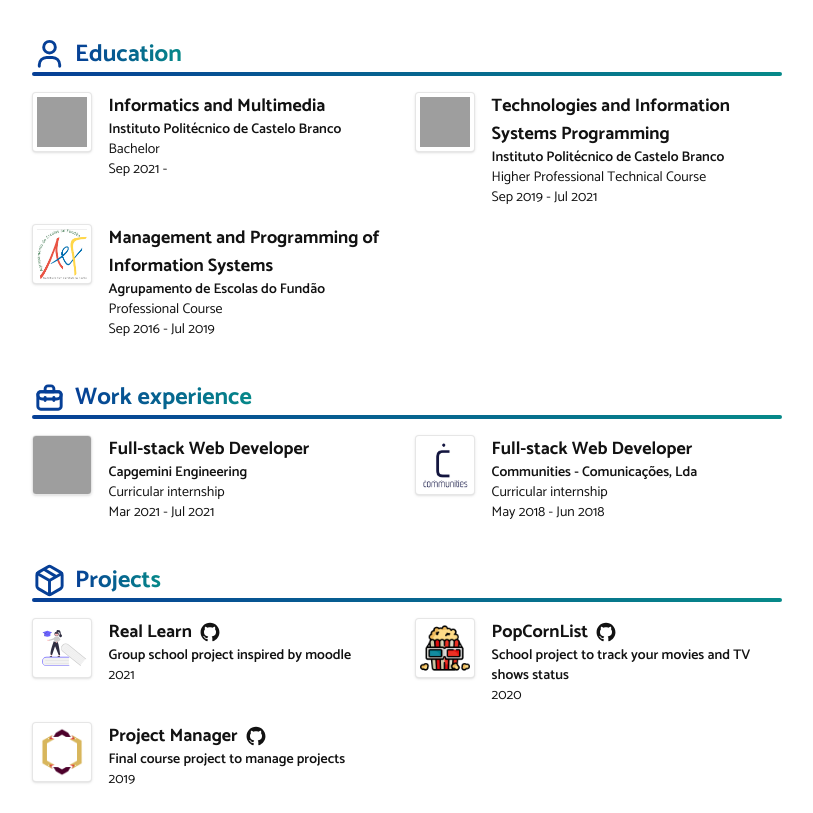
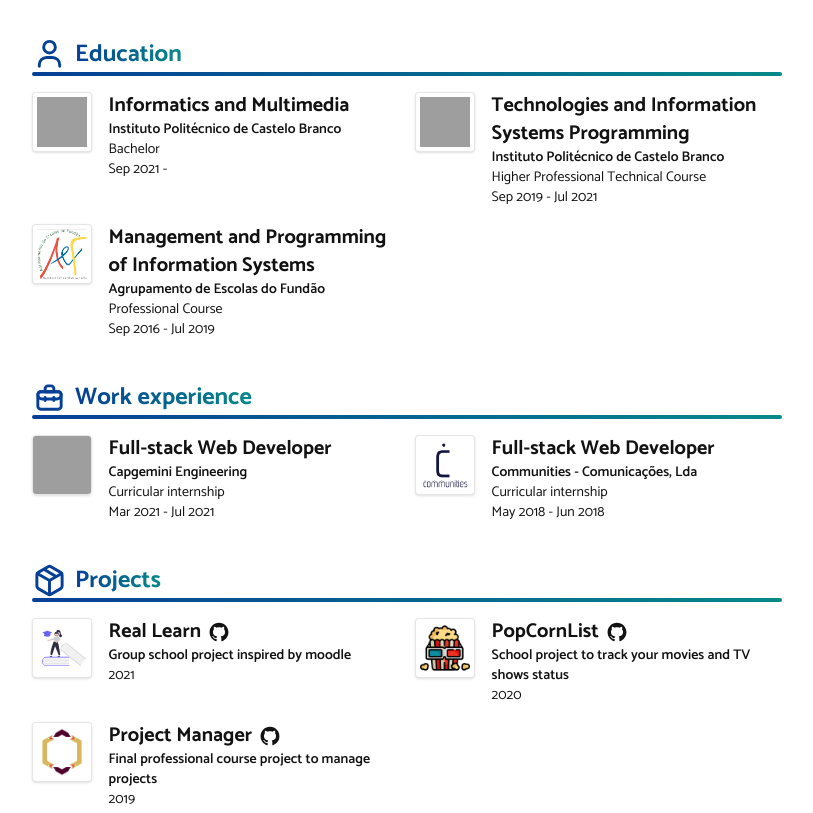
Before and after one commit to miguelmagueijo/website, an Astro site: page / in a window 1280 px wide. Shown: the part 728-1541 px from the top of the page, without its empty margins (233-1046 px from the left). Built offline with nearby package versions, Linux system fonts and the light colour scheme; Astro itself is replaced by a stand-in of ours; grey boxes are pictures that could not be loaded.

Commit message:
Changes to font size

```diff
--- a/src/pages/index.astro
+++ b/src/pages/index.astro
@@ -46,7 +46,7 @@ import { Icons } from "../svgs/";
 				<li class="grid grid-cols-5 gap-4">
 					<img class="logo-image support-dark" src="https://www.ipcb.pt/sites/default/files/ipcb_estcb.svg" alt="IPCB Escola Superior de Tecnologias Logo" title="IPCB Escola Superior de Tecnologias">
 					<div class="text-sm col-span-4">
-						<p class="font-bold text-base md:text-lg">Informatics and Multimedia</p>
+						<p class="font-bold text-lg md:text-xl">Informatics and Multimedia</p>
 						<p class="font-semibold">Instituto Politécnico de Castelo Branco</p>
 						<p>Bachelor</p>
 						<p>Sep 2021 - </p>
@@ -56,7 +56,7 @@ import { Icons } from "../svgs/";
 				<li class="grid grid-cols-5 gap-4">
 					<img class="logo-image support-dark" src="https://www.ipcb.pt/sites/default/files/ipcb_estcb.svg" alt="IPCB Escola Superior de Tecnologias Logo" title="IPCB Escola Superior de Tecnologias">
 					<div class="text-sm col-span-4">
-						<p class="font-bold text-base md:text-lg">Technologies and Information Systems Programming</p>
+						<p class="font-bold text-lg md:text-xl">Technologies and Information Systems Programming</p>
 						<p class="font-semibold">Instituto Politécnico de Castelo Branco</p>
 						<p>Higher Professional Technical Course</p>
 						<p>Sep 2019 - Jul 2021</p>
@@ -66,7 +66,7 @@ import { Icons } from "../svgs/";
 				<li class="grid grid-cols-5 gap-4">
 					<img class="logo-image support-dark" src="/3rdParty/AEF.png" alt="Agrupamento de Escolas do Fundão Logo" title="Agrupamento de Escolas do Fundão">
 					<div class="text-sm col-span-4">
-						<p class="font-bold text-base md:text-lg">Management and Programming of Information Systems</p>
+						<p class="font-bold text-lg md:text-xl">Management and Programming of Information Systems</p>
 						<p class="font-semibold">Agrupamento de Escolas do Fundão</p>
 						<p>Professional Course</p>
 						<p>Sep 2016 - Jul 2019</p>
@@ -84,7 +84,7 @@ import { Icons } from "../svgs/";
 				<li class="grid grid-cols-5 gap-4">
 					<img class="logo-image" src="https://www.engineetech365.com/wp-content/uploads/2020/03/capgemini-logo-1024x1024.jpg" alt="Capgemini Engineering Logo" title="Capgemini Engineering">
 					<div class="text-sm col-span-4">
-						<p class="font-bold text-base md:text-lg">Full-stack Web Developer</p>
+						<p class="font-bold text-lg md:text-xl">Full-stack Web Developer</p>
 						<p class="font-semibold">Capgemini Engineering</p>
 						<p>Curricular internship</p>
 						<p>Mar 2021 - Jul 2021</p>
@@ -94,7 +94,7 @@ import { Icons } from "../svgs/";
 				<li class="grid grid-cols-5 gap-4">
 					<img class="logo-image support-dark" src="/3rdParty/CommunitiesComunicacoes.png" alt="Communities - Comunicações, Lda Logo" title="Communities - Comunicações, Lda">
 					<div class="text-sm col-span-4">
-						<p class="font-bold text-base md:text-lg">Full-stack Web Developer</p>
+						<p class="font-bold text-lg md:text-xl">Full-stack Web Developer</p>
 						<p class="font-semibold">Communities - Comunicações, Lda</p>
 						<p>Curricular internship</p>
 						<p>May 2018 - Jun 2018</p>
@@ -113,7 +113,7 @@ import { Icons } from "../svgs/";
 					<img class="logo-image support-dark" src="/Projects/reallearn.svg" alt="Real Learn Logo" title="Real Learn">
 					<div class="text-sm col-span-4">
 						<div class="flex space-x-2 items-center">
-							<span class="font-bold text-base md:text-lg">Real Learn</span>
+							<span class="font-bold text-lg md:text-xl">Real Learn</span>
 							<a href="https://github.com/miguelmagueijo/Real-Learn" target="_blank" rel="noopener noreferrer">
 								<Icons.Github width="20px" class="fill-black dark:fill-white" />
 							</a>
@@ -127,7 +127,7 @@ import { Icons } from "../svgs/";
 					<img class="logo-image support-dark" src="/Projects/popcornlist.png" alt="PopCornList Logo" title="PopCornList">
 					<div class="text-sm col-span-4">
 						<div class="flex space-x-2 items-center">
-							<span class="font-bold text-base md:text-lg">PopCornList</span>
+							<span class="font-bold text-lg md:text-xl">PopCornList</span>
 							<a href="https://github.com/miguelmagueijo/DW-PopCornList" target="_blank" rel="noopener noreferrer">
 								<Icons.Github width="20px" class="fill-black dark:fill-white" />
 							</a>
@@ -141,12 +141,12 @@ import { Icons } from "../svgs/";
 					<img class="logo-image support-dark" src="/Projects/projectmanager.png" alt="Project Manager Logo" title="Project Manager">
 					<div class="text-sm col-span-4">
 						<div class="flex space-x-2 items-center">
-							<span class="font-bold text-base md:text-lg">Project Manager</span>
+							<span class="font-bold text-lg md:text-xl">Project Manager</span>
 							<a href="https://github.com/miguelmagueijo/ProjectManager" target="_blank" rel="noopener noreferrer">
 								<Icons.Github width="20px" class="fill-black dark:fill-white" />
 							</a>
 						</div>
-						<p class="font-semibold">Final course project to manage projects</p>
+						<p class="font-semibold">Final professional course project to manage projects</p>
 						<p>2019</p>
 					</div>
 				</li>
@@ -182,15 +182,15 @@ import { Icons } from "../svgs/";
 					<span class="inline-block text-xl font-bold text-gradient dark:text-dark-gradient md:text-2xl">Others</span>
 					<Icons.ArrowDown class="otherArrow stroke-secondary dark:stroke-darkSecondary w-[25px] h-[25px] md:w-[35px] md:h-[35px]" strokeWidth={ 3 } />
 				</summary>
-				<div class="p-2 rounded-b md:text-lg">
-					<h3 class="font-bold">Areas of interest</h3>
+				<div class="p-2 rounded-b">
+					<h3 class="font-bold text-lg md:text-xl">Areas of interest</h3>
 					<ul class="list-disc list-inside">
 						<li>Gaming & Game Development</li>
 						<li>Fantasy Stories and Worlds</li>
 						<li>Artificial Intelligence</li>
 						<li>Databases</li>
 					</ul>
-					<h3 class="mt-5 font-bold">Technologies I've been using/trying</h3>
+					<h3 class="mt-5 font-bold text-lg md:text-xl">Technologies I've been using/trying</h3>
 					<ul class="list-disc list-inside">
 						<li>Astro JS</li>
 						<li>Svelte</li>
@@ -198,7 +198,7 @@ import { Icons } from "../svgs/";
 						<li>Docker</li>
 						<small>Fun fact: this website is made with Astro & Tailwind</small>
 					</ul>
-					<h3 class="mt-5 font-bold">I want to learn</h3>
+					<h3 class="mt-5 font-bold text-lg md:text-xl">I want to learn</h3>
 					<ul class="list-disc list-inside">
 						<li>Game Development (Godot/Unreal)</li>
 						<li>C++</li>
```
